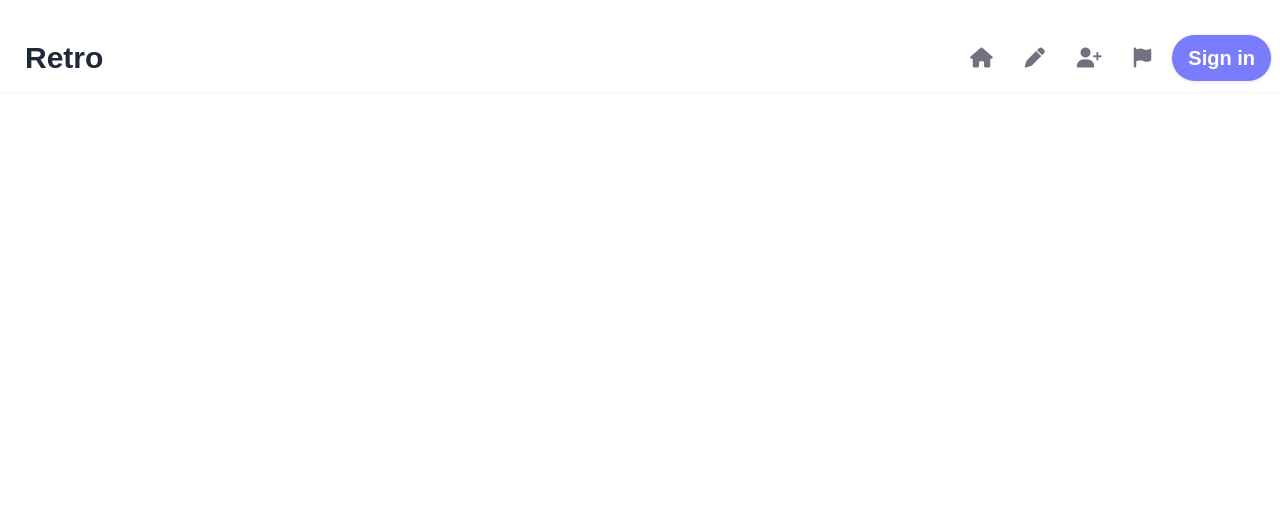
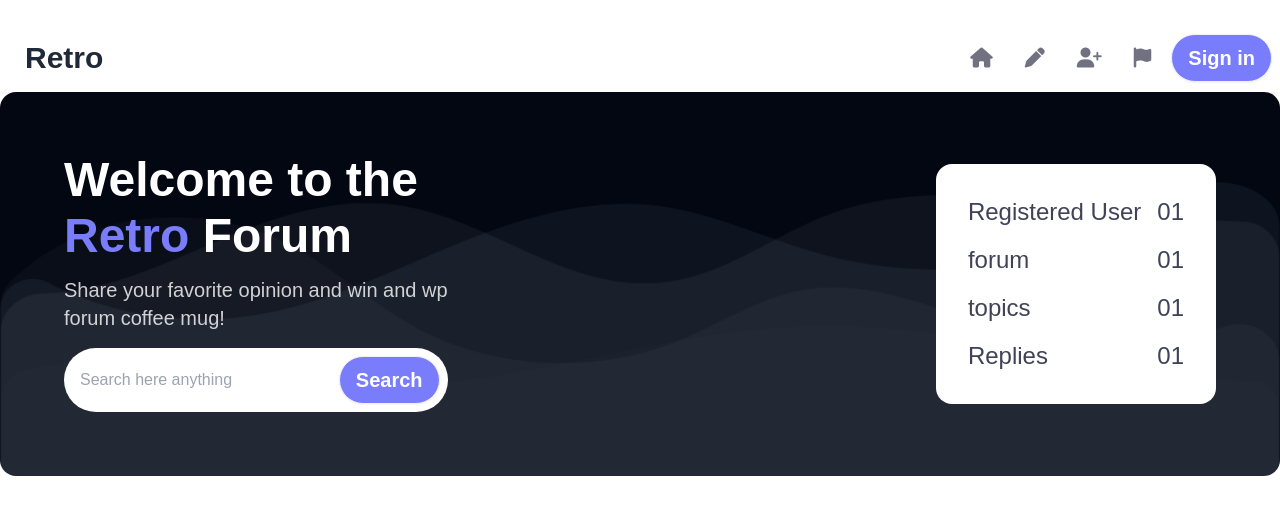
Before and after one commit to AirinNila/retro-forum, a plain HTML site: page index.html in a window 1280 px wide. Drawn offline with nearby package versions, Linux system fonts and the light colour scheme.

Commit message:
banner section added

```diff
--- a/index.html
+++ b/index.html
@@ -1,11 +1,14 @@
 <!DOCTYPE html>
 <html lang="en" data-theme="light">
+
 <head>
   <meta charset="UTF-8">
   <meta name="viewport" content="width=device-width, initial-scale=1.0">
   <title>Retro Forum</title>
   <!-- font-awsome -->
-    <link rel="stylesheet" href="https://cdnjs.cloudflare.com/ajax/libs/font-awesome/6.6.0/css/all.min.css" integrity="sha512-Kc323vGBEqzTmouAECnVceyQqyqdsSiqLQISBL29aUW4U/M7pSPA/gEUZQqv1cwx4OnYxTxve5UMg5GT6L4JJg==" crossorigin="anonymous" referrerpolicy="no-referrer" />
+  <link rel="stylesheet" href="https://cdnjs.cloudflare.com/ajax/libs/font-awesome/6.6.0/css/all.min.css"
+    integrity="sha512-Kc323vGBEqzTmouAECnVceyQqyqdsSiqLQISBL29aUW4U/M7pSPA/gEUZQqv1cwx4OnYxTxve5UMg5GT6L4JJg=="
+    crossorigin="anonymous" referrerpolicy="no-referrer" />
   <!-- tailwind -->
   <link href="https://cdn.jsdelivr.net/npm/daisyui@4.12.23/dist/full.min.css" rel="stylesheet" type="text/css" />
   <script src="https://cdn.tailwindcss.com"></script>
@@ -13,11 +16,18 @@
   <!-- -font -->
   <link rel="preconnect" href="https://fonts.googleapis.com">
   <link rel="preconnect" href="https://fonts.gstatic.com" crossorigin>
-    <link href="https://fonts.googleapis.com/css2?family=Manrope:wght@200..800&family=Poppins:ital,wght@0,100;0,200;0,300;0,400;0,500;0,600;0,700;0,800;0,900;1,100;1,200;1,300;1,400;1,500;1,600;1,700;1,800;1,900&family=Roboto:ital,wght@0,100..900;1,100..900&display=swap" rel="stylesheet">
+  <link
+    href="https://fonts.googleapis.com/css2?family=Manrope:wght@200..800&family=Poppins:ital,wght@0,100;0,200;0,300;0,400;0,500;0,600;0,700;0,800;0,900;1,100;1,200;1,300;1,400;1,500;1,600;1,700;1,800;1,900&family=Roboto:ital,wght@0,100..900;1,100..900&display=swap"
+    rel="stylesheet">
 
   <style>
-        .mulish{
+    .mulish {
       font-family: "Mulish", sans-serif;
+    }
+
+    .banner {
+      background-repeat: no-repeat;
+      background-size: cover;
     }
   </style>
   <!-- tailwind custom colour -->
@@ -37,6 +47,7 @@
   </script>
 
 </head>
+
 <body class="mulish">
   <header class="container mx-auto">
     <!-- navber -->
@@ -50,14 +61,59 @@
             <div class="tooltip" data-tip="Home">
               <li><a><i class="fa-solid fa-house"></i></a></li>
             </div>
-            <div class="tooltip" data-tip="Edit"><li><a><i class="fa-solid fa-pen"></i></a></li></div>
-            <div class="tooltip" data-tip="Add"><li><a><i class="fa-solid fa-user-plus"></i></a></li></div>
-            <div class="tooltip" data-tip="Flag"><li><a><i class="fa-solid fa-flag"></i></a></li></div>
+            <div class="tooltip" data-tip="Edit">
+              <li><a><i class="fa-solid fa-pen"></i></a></li>
+            </div>
+            <div class="tooltip" data-tip="Add">
+              <li><a><i class="fa-solid fa-user-plus"></i></a></li>
+            </div>
+            <div class="tooltip" data-tip="Flag">
+              <li><a><i class="fa-solid fa-flag"></i></a></li>
+            </div>
           </ul>
           <button class="btn rounded-full bg-secondery text-white md:text-xl text-sm p-2 md:px-4">Sign in</button>
         </div>
       </div>
     </nav>
+    <!-- banner -->
+    <div class="banner h-84 md:h-96 bg-[#030712] rounded-2xl" style="background-image: url(./images/bgbanner.png);">
+      <div class="flex flex-col justify-center items-center md:flex-row md:justify-between md:items-center p-2 md:p-16 gap-2">
+      <div class="flex flex-col gap-2 md:gap-4 text-white">
+        <div class="flex flex-col gap-2">
+        <h2 class="text-2xl font-extrabold md:text-5xl text-center md:text-start">Welcome to the</h2>
+        <p class="text-2xl font-extrabold md:text-5xl text-center md:text-start"><span class="text-[#797DFC]">Retro</span> Forum</p>
+        <!-- <div class="flex gap-2">
+          <img src="./images/logo.png" alt="logo" class="text-[#797DFC]" >
+          <p class="text-2xl font-extrabold md:text-5xl">Forum</p>
+        </div> -->
+      </div>
+        <p class="text-[#FFFFFFCC] text-center md:text-start md:text-xl ">Share your favorite opinion and win and wp <br> forum coffee mug!</p>
+        <div class="bg-white rounded-full flex justify-between md:p-2">
+          <input type="search" name="" id="" placeholder="Search here anything" class="ml-6 md:ml-2 md:w-56 text-primary">
+          <button class="btn rounded-full bg-secondery text-white md:text-xl text-sm p-2 md:px-4">Search</button>
+        </div>
+      </div>
+      <!-- search -->
+      <div class="bg-white rounded-xl md:rounded-2xl text-[#12132DCC] flex flex-col gap-2 p-2 text-sm md:gap-4 md:p-8 md:text-2xl">
+        <div class="flex justify-between gap-2 md:gap-4 ">
+          <p>Registered User</p>
+          <p>01</p>
+        </div>
+        <div class="flex justify-between gap-2 md:gap-4 ">
+          <p>forum</p>
+          <p>01</p>
+        </div>
+        <div class="flex justify-between gap-2 md:gap-4 ">
+          <p>topics</p>
+          <p>01</p>
+        </div>
+        <div class="flex justify-between gap-2 md:gap-4 ">
+          <p>Replies</p>
+          <p>01</p>
+        </div>
+      </div>
+    </div>
+    </div>
 
 
   </header>
@@ -72,4 +128,5 @@
   </footer>
 
 </body>
+
 </html>
```
Lines whose indentation alone changed are shown as unchanged.
